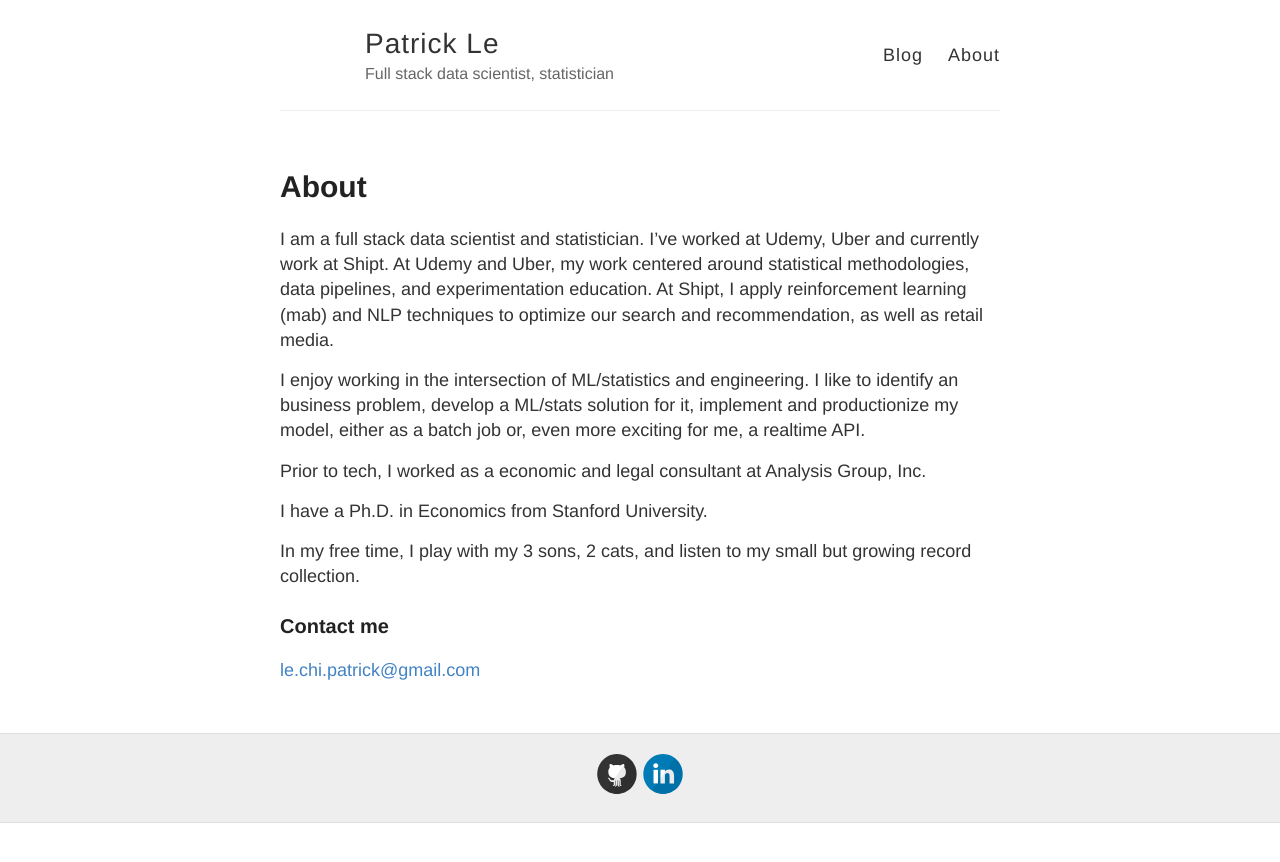
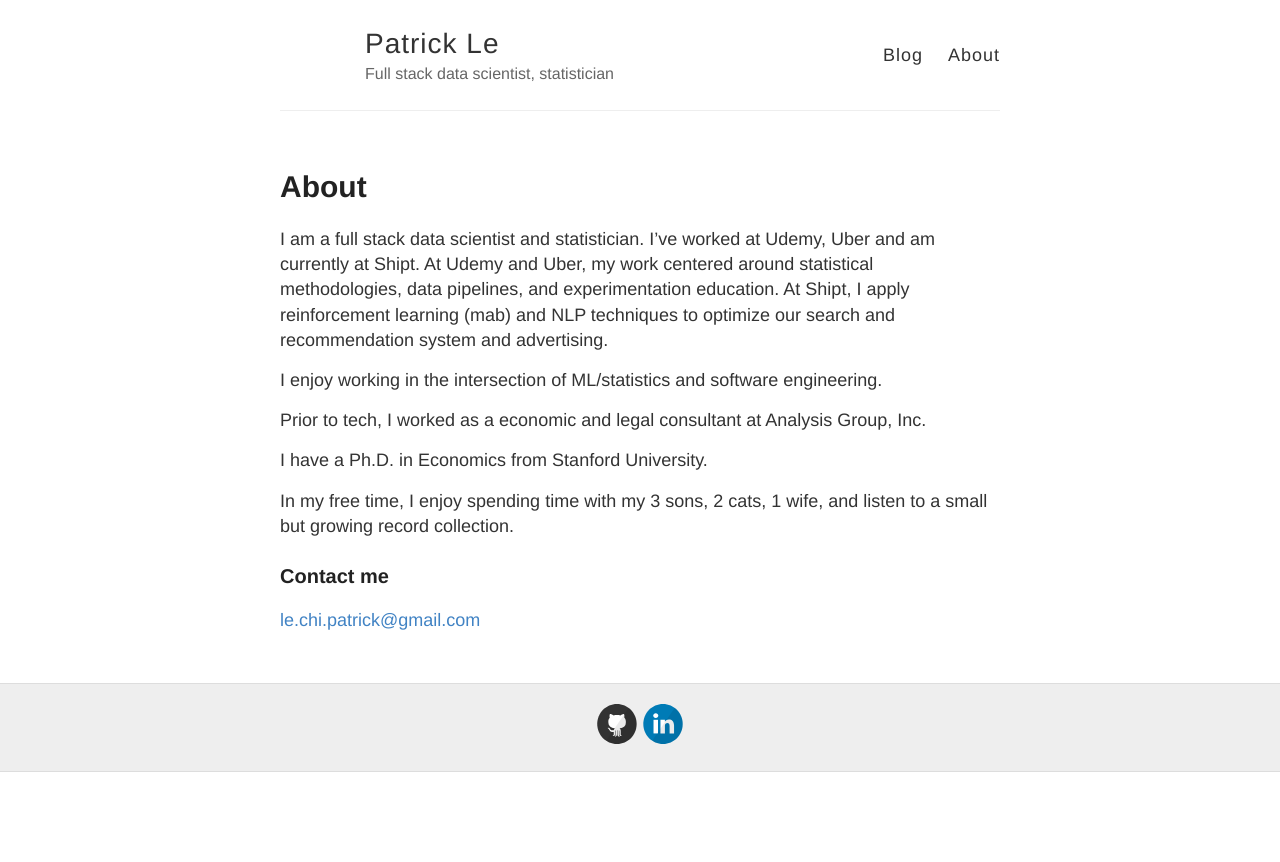
Before and after one commit to lechipatrick/lechipatrick.github.io, a Jekyll site: the page built from about.md, in a window 1280 px wide. Shown: the top 862 px of the page. Built offline with Jekyll 4.4.1, drawn with Linux system fonts in a browser that asks for light colours.

Commit message:
Update about.md

```diff
--- a/about.md
+++ b/about.md
@@ -4,15 +4,15 @@ title: About
 permalink: /about/
 ---
 
-I am a full stack data scientist and statistician. I've worked at Udemy, Uber and currently work at Shipt. At Udemy and Uber, my work centered around statistical methodologies, data pipelines, and experimentation education. At Shipt, I apply reinforcement learning (mab) and NLP techniques to optimize our search and recommendation, as well as retail media.
+I am a full stack data scientist and statistician. I've worked at Udemy, Uber and am currently at Shipt. At Udemy and Uber, my work centered around statistical methodologies, data pipelines, and experimentation education. At Shipt, I apply reinforcement learning (mab) and NLP techniques to optimize our search and recommendation system and advertising.
 
-I enjoy working in the intersection of ML/statistics and engineering. I like to identify an business problem, develop a ML/stats solution for it, implement and productionize my model, either as a batch job or, even more exciting for me, a realtime API.
+I enjoy working in the intersection of ML/statistics and software engineering.
 
 Prior to tech, I worked as a economic and legal consultant at Analysis Group, Inc.
 
 I have a Ph.D. in Economics from Stanford University.
 
-In my free time, I play with my 3 sons, 2 cats, and listen to my small but growing record collection.
+In my free time, I enjoy spending time with my 3 sons, 2 cats, 1 wife, and listen to a small but growing record collection.
 
 ### Contact me
 
```
